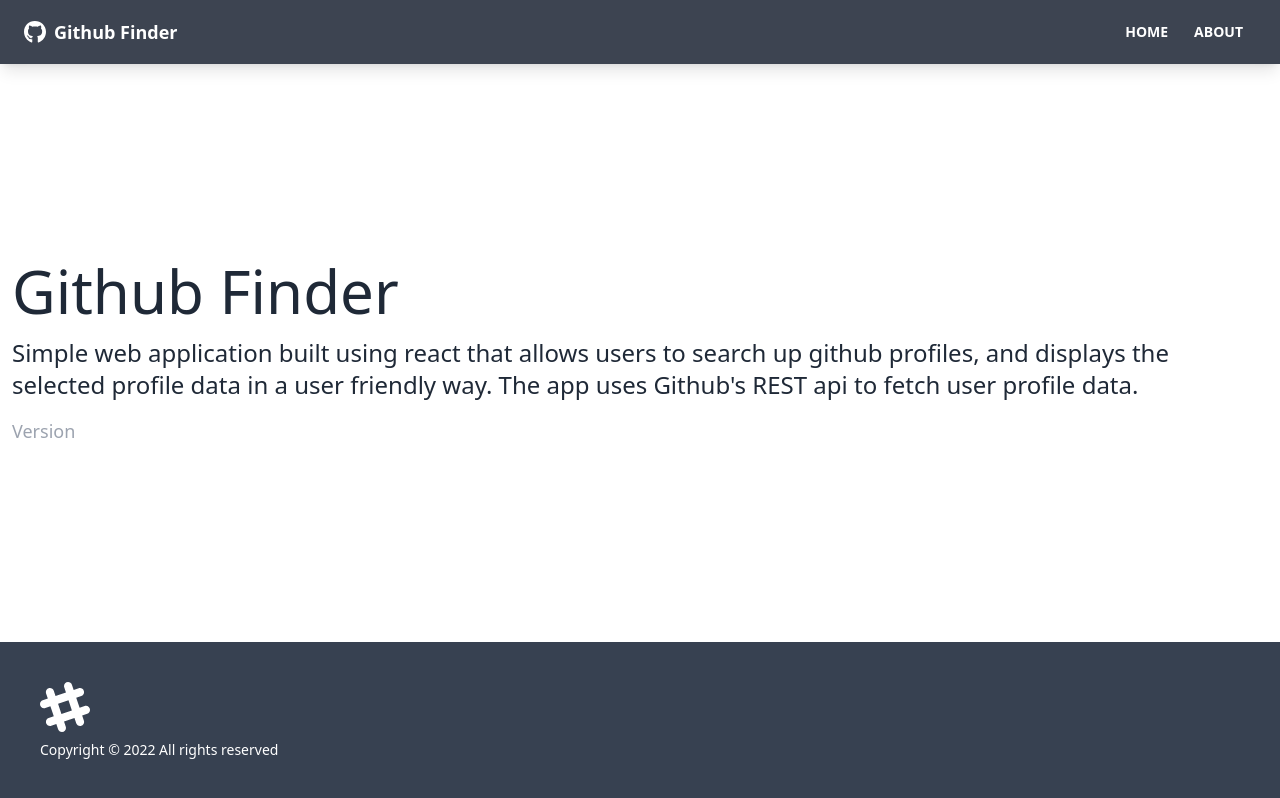
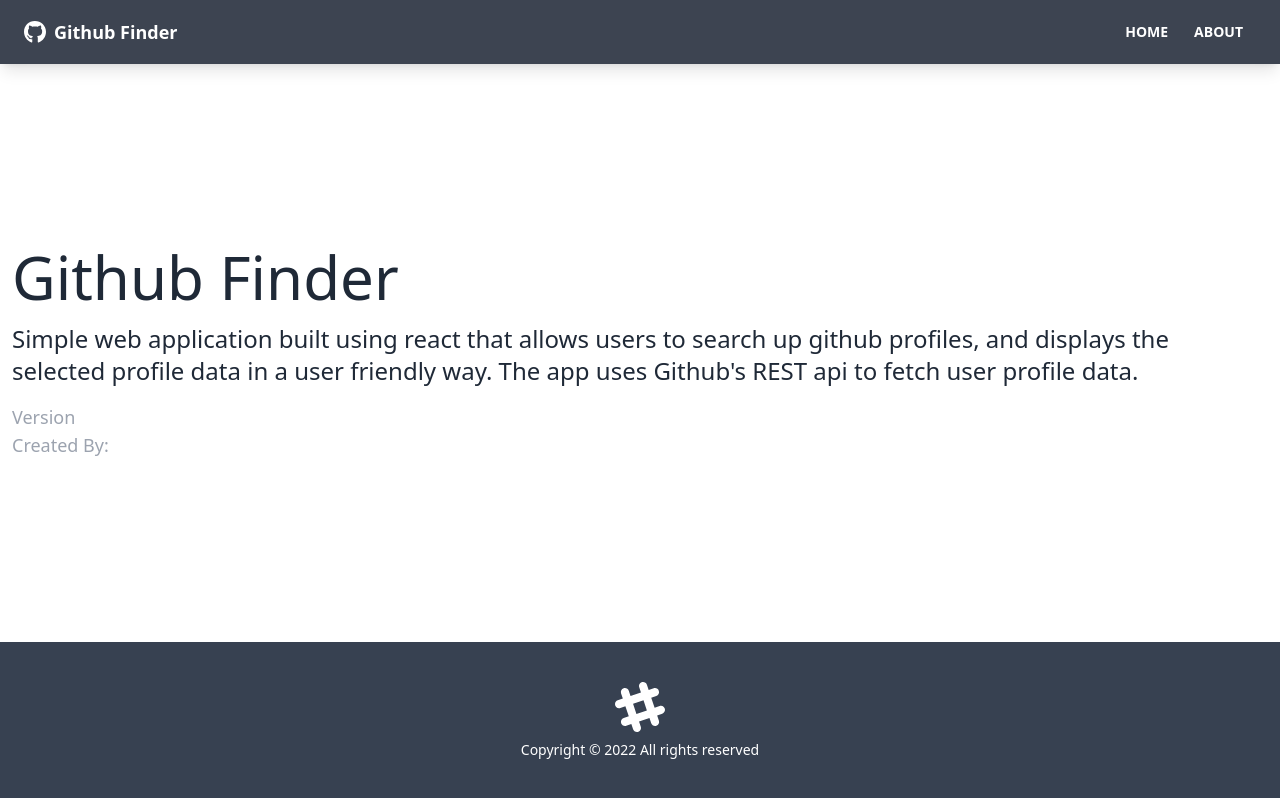
Before and after one commit to Jcorr15/github-finder-app, a React (Create React App) app: page /about in a window 1280 px wide. Built offline with nearby package versions, Linux system fonts and the light colour scheme; no server answers.

Commit message:
Fix css typo

```diff
--- a/src/components/layout/Footer.jsx
+++ b/src/components/layout/Footer.jsx
@@ -2,7 +2,7 @@
   const footerYear = new Date().getFullYear();
 
   return (
-    <footer className="footer p-10 bg-gray-700 text-primary-content footer-ceneter">
+    <footer className="footer p-10 bg-gray-700 text-primary-content footer-center">
       <div>
         <svg
           width="50"
--- a/src/pages/About.jsx
+++ b/src/pages/About.jsx
@@ -10,6 +10,17 @@
       <p className="text-lg text-gray-400">
         Version <span className="text-white">1.0.0</span>
       </p>
+      <p className="text-lg text-gray-400">
+        Created By:&nbsp;
+        <a
+          className="text-white"
+          href="https://www.linkedin.com/in/jovan-corri-343978210/"
+          target="_blank"
+          rel="noreferrer"
+        >
+          Jovan Corri
+        </a>
+      </p>
     </div>
   );
 }
```
